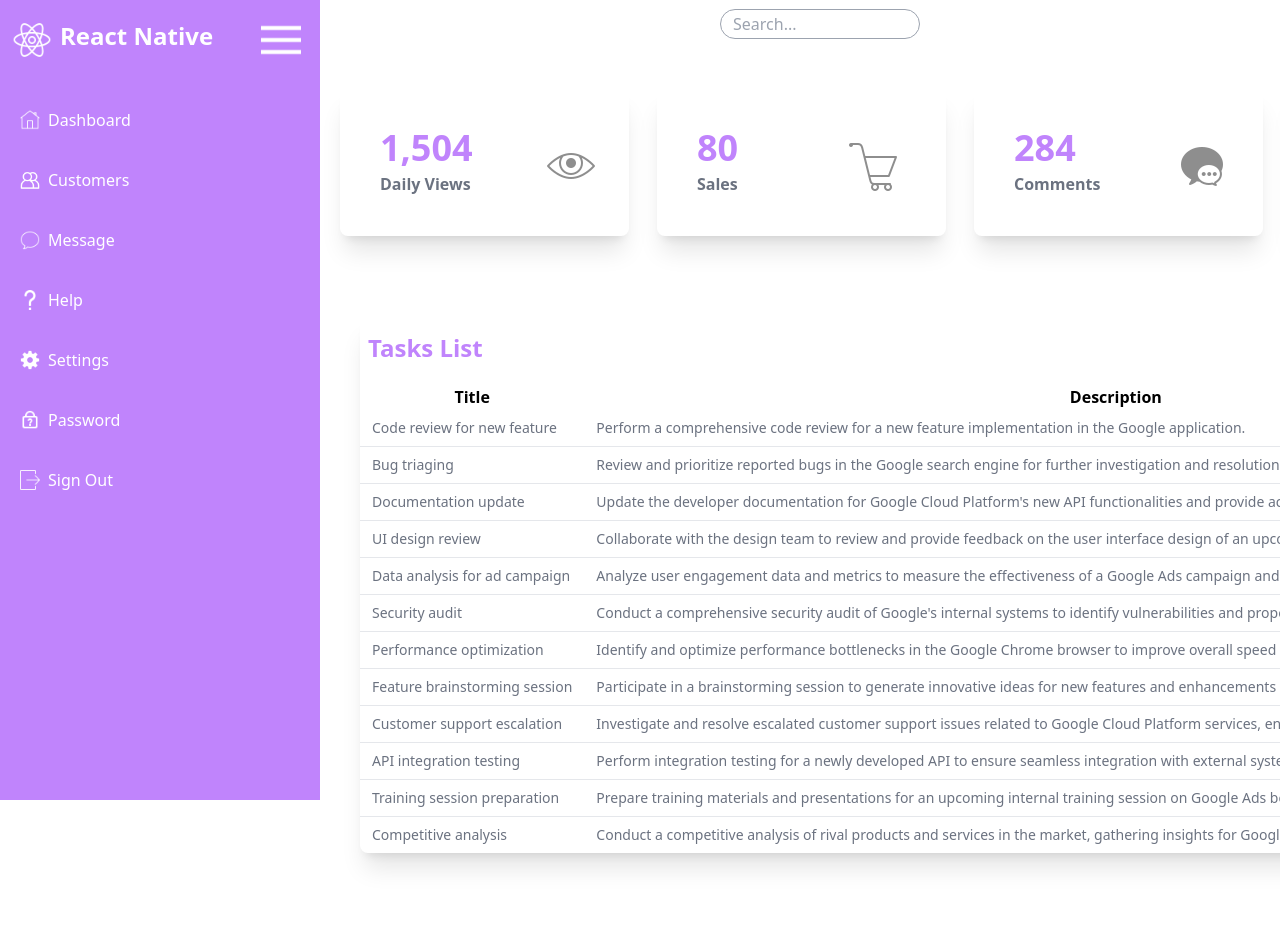
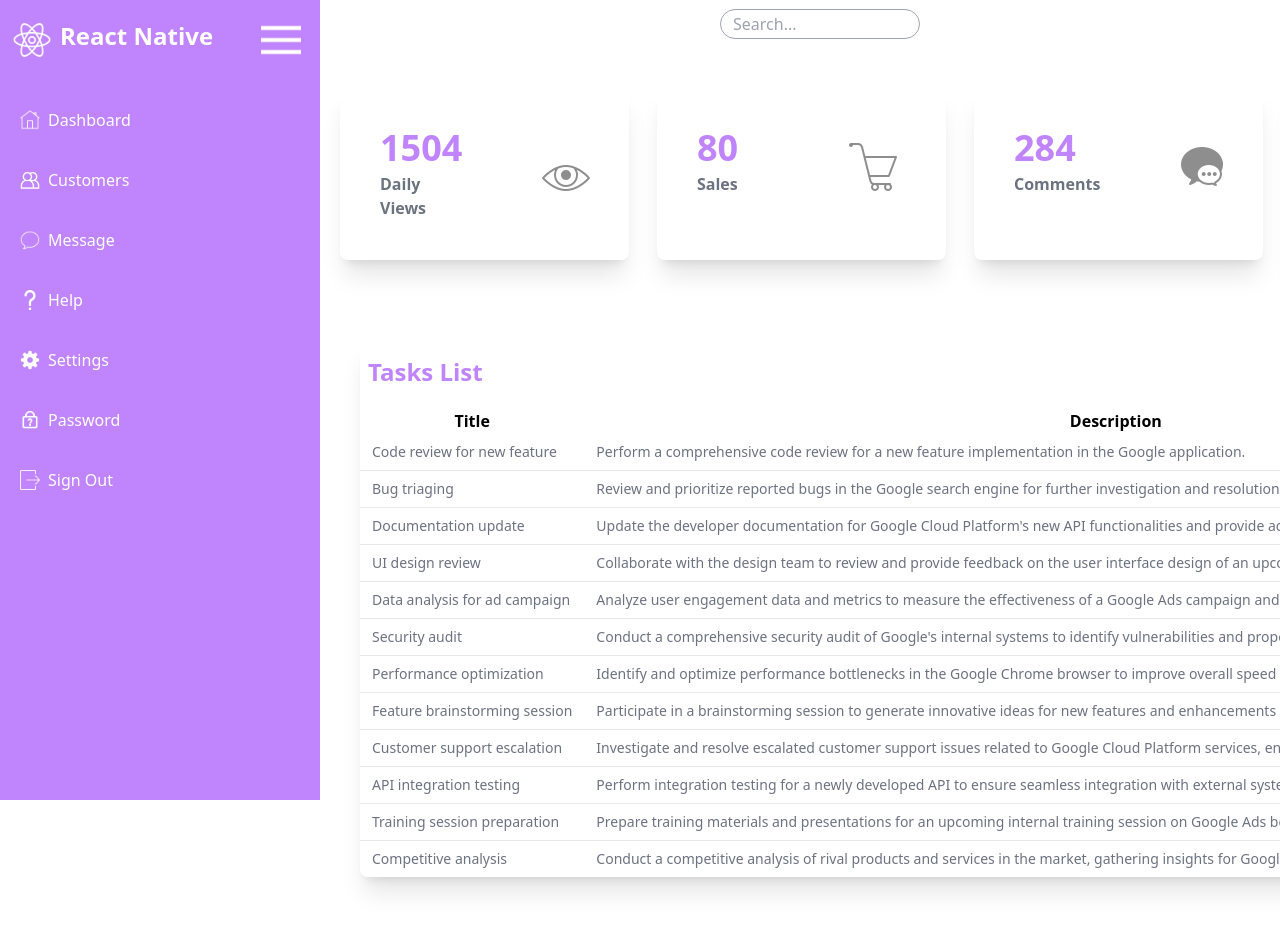
Before and after one commit to dbaron5/dashboard-react-project, a React (Vite) app in the folder dashboard-react-project/: page / in a window 1280 px wide. Shown: the top 930 px of the page. Built offline with nearby package versions, Linux system fonts and the light colour scheme.

Commit message:
moved arrays to App

```diff
--- a/dashboard-react-project/src/App.jsx
+++ b/dashboard-react-project/src/App.jsx
@@ -1,14 +1,173 @@
 import Nav from "./components/Nav";
 import Dashboard from "./components/Dashboard";
+import comments from "./assets/icon/comments.png";
+import daily_views from "./assets/icon/daily_views.png";
+import earning from "./assets/icon/earning.png";
+import sales from "./assets/icon/sales.png";
+import customers from "./assets/icon/users.png";
+import dashboard from "./assets/icon/home.png";
+import signOut from "./assets/icon/logout.png";
+import password from "./assets/icon/password.png";
+import message from "./assets/icon/speechbubble.png";
+import help from "./assets/icon/questionmark.png";
+import settings from "./assets/icon/settings.png";
+import { useState } from "react";
 
 function App() {
+  const statsArray = [
+    { name: "Daily Views", icon: daily_views, StatValue: 1504 },
+    { name: "Sales", icon: sales, StatValue: 80 },
+    { name: "Comments", icon: comments, StatValue: 284 },
+    { name: "Earning", icon: earning, StatValue: 7842 },
+  ];
+
+  const [stats, setStats] = useState(statsArray);
+
+  const usersArray = [
+    {
+      id: 1,
+      name: "John Doe",
+      title: "Software Engineer",
+    },
+    {
+      id: 2,
+      name: "Jane Smith",
+      title: "UX Designer",
+    },
+    {
+      id: 3,
+      name: "Michael Johnson",
+      title: "Quality Assurance Analyst",
+    },
+    {
+      id: 4,
+      name: "Sarah Williams",
+      title: "Technical Writer",
+    },
+  ];
+
+  const [users, setUsers] = useState(usersArray);
+
+  const tasksArray = [
+    {
+      id: 1,
+      title: "Code review for new feature",
+      state: "In Progress",
+      description:
+        "Perform a comprehensive code review for a new feature implementation in the Google application.",
+      assignee: 1,
+    },
+    {
+      id: 2,
+      title: "Bug triaging",
+      state: "Pending",
+      description:
+        "Review and prioritize reported bugs in the Google search engine for further investigation and resolution.",
+      assignee: 3,
+    },
+    {
+      id: 3,
+      title: "Documentation update",
+      state: "Completed",
+      description:
+        "Update the developer documentation for Google Cloud Platform's new API functionalities and provide accurate information for developers.",
+      assignee: 4,
+    },
+    {
+      id: 4,
+      title: "UI design review",
+      state: "In Progress",
+      description:
+        "Collaborate with the design team to review and provide feedback on the user interface design of an upcoming Google product.",
+      assignee: 2,
+    },
+    {
+      id: 5,
+      title: "Data analysis for ad campaign",
+      state: "Pending",
+      description:
+        "Analyze user engagement data and metrics to measure the effectiveness of a Google Ads campaign and make data-driven recommendations for optimization.",
+      assignee: 1,
+    },
+    {
+      id: 6,
+      title: "Security audit",
+      state: "Completed",
+      description:
+        "Conduct a comprehensive security audit of Google's internal systems to identify vulnerabilities and propose necessary security measures.",
+      assignee: 3,
+    },
+    {
+      id: 7,
+      title: "Performance optimization",
+      state: "In Progress",
+      description:
+        "Identify and optimize performance bottlenecks in the Google Chrome browser to improve overall speed and user experience.",
+      assignee: 1,
+    },
+    {
+      id: 8,
+      title: "Feature brainstorming session",
+      state: "Scheduled",
+      description:
+        "Participate in a brainstorming session to generate innovative ideas for new features and enhancements in Google Workspace applications.",
+      assignee: 2,
+    },
+    {
+      id: 9,
+      title: "Customer support escalation",
+      state: "In Progress",
+      description:
+        "Investigate and resolve escalated customer support issues related to Google Cloud Platform services, ensuring customer satisfaction.",
+      assignee: 4,
+    },
+    {
+      id: 10,
+      title: "API integration testing",
+      state: "Pending",
+      description:
+        "Perform integration testing for a newly developed API to ensure seamless integration with external systems and platforms.",
+      assignee: 1,
+    },
+    {
+      id: 11,
+      title: "Training session preparation",
+      state: "In Progress",
+      description:
+        "Prepare training materials and presentations for an upcoming internal training session on Google Ads best practices.",
+      assignee: 4,
+    },
+    {
+      id: 12,
+      title: "Competitive analysis",
+      state: "Completed",
+      description:
+        "Conduct a competitive analysis of rival products and services in the market, gathering insights for Google's strategic planning and product differentiation.",
+      assignee: 3,
+    },
+  ];
+
+  const [tasks, setTasks] = useState(tasksArray);
+
+  const linksArray = [
+    { name: "Dashboard", icon: dashboard },
+    { name: "Customers", icon: customers },
+    { name: "Message", icon: message },
+    { name: "Help", icon: help },
+    { name: "Settings", icon: settings },
+    { name: "Password", icon: password },
+    { name: "Sign Out", icon: signOut },
+  ];
+
+  const [links, setLinks] = useState(linksArray);
+
   return (
     <div className="flex h-100vh">
       <div>
-        <Nav />
+        <Nav links={links} />
       </div>
       <div className="w-full">
-        <Dashboard />
+        <Dashboard stats={stats} users={users} tasks={tasks} />
       </div>
     </div>
   );
--- a/dashboard-react-project/src/components/Dashboard.jsx
+++ b/dashboard-react-project/src/components/Dashboard.jsx
@@ -1,142 +1,10 @@
+/* eslint-disable react/prop-types */
 import Stats from "./Stats";
 import TaskTable from "./TaskTable";
 import UserTable from "./UserTable";
-import comments from "../assets/icon/comments.png";
-import daily_views from "../assets/icon/daily_views.png";
-import earning from "../assets/icon/earning.png";
-import sales from "../assets/icon/sales.png";
 import image0copy from "../assets/icon/image0copy.png";
 
-const Dashboard = () => {
-  const stats = [
-    { name: "Daily Views", icon: daily_views, StatValue: "1,504" },
-    { name: "Sales", icon: sales, StatValue: "80" },
-    { name: "Comments", icon: comments, StatValue: "284" },
-    { name: "Earning", icon: earning, StatValue: "7,842" },
-  ];
-
-  const users = [
-    {
-      id: 1,
-      name: "John Doe",
-      title: "Software Engineer",
-    },
-    {
-      id: 2,
-      name: "Jane Smith",
-      title: "UX Designer",
-    },
-    {
-      id: 3,
-      name: "Michael Johnson",
-      title: "Quality Assurance Analyst",
-    },
-    {
-      id: 4,
-      name: "Sarah Williams",
-      title: "Technical Writer",
-    },
-  ];
-
-  const tasks = [
-    {
-      id: 1,
-      title: "Code review for new feature",
-      state: "In Progress",
-      description:
-        "Perform a comprehensive code review for a new feature implementation in the Google application.",
-      assignee: 1,
-    },
-    {
-      id: 2,
-      title: "Bug triaging",
-      state: "Pending",
-      description:
-        "Review and prioritize reported bugs in the Google search engine for further investigation and resolution.",
-      assignee: 3,
-    },
-    {
-      id: 3,
-      title: "Documentation update",
-      state: "Completed",
-      description:
-        "Update the developer documentation for Google Cloud Platform's new API functionalities and provide accurate information for developers.",
-      assignee: 4,
-    },
-    {
-      id: 4,
-      title: "UI design review",
-      state: "In Progress",
-      description:
-        "Collaborate with the design team to review and provide feedback on the user interface design of an upcoming Google product.",
-      assignee: 2,
-    },
-    {
-      id: 5,
-      title: "Data analysis for ad campaign",
-      state: "Pending",
-      description:
-        "Analyze user engagement data and metrics to measure the effectiveness of a Google Ads campaign and make data-driven recommendations for optimization.",
-      assignee: 1,
-    },
-    {
-      id: 6,
-      title: "Security audit",
-      state: "Completed",
-      description:
-        "Conduct a comprehensive security audit of Google's internal systems to identify vulnerabilities and propose necessary security measures.",
-      assignee: 3,
-    },
-    {
-      id: 7,
-      title: "Performance optimization",
-      state: "In Progress",
-      description:
-        "Identify and optimize performance bottlenecks in the Google Chrome browser to improve overall speed and user experience.",
-      assignee: 1,
-    },
-    {
-      id: 8,
-      title: "Feature brainstorming session",
-      state: "Scheduled",
-      description:
-        "Participate in a brainstorming session to generate innovative ideas for new features and enhancements in Google Workspace applications.",
-      assignee: 2,
-    },
-    {
-      id: 9,
-      title: "Customer support escalation",
-      state: "In Progress",
-      description:
-        "Investigate and resolve escalated customer support issues related to Google Cloud Platform services, ensuring customer satisfaction.",
-      assignee: 4,
-    },
-    {
-      id: 10,
-      title: "API integration testing",
-      state: "Pending",
-      description:
-        "Perform integration testing for a newly developed API to ensure seamless integration with external systems and platforms.",
-      assignee: 1,
-    },
-    {
-      id: 11,
-      title: "Training session preparation",
-      state: "In Progress",
-      description:
-        "Prepare training materials and presentations for an upcoming internal training session on Google Ads best practices.",
-      assignee: 4,
-    },
-    {
-      id: 12,
-      title: "Competitive analysis",
-      state: "Completed",
-      description:
-        "Conduct a competitive analysis of rival products and services in the market, gathering insights for Google's strategic planning and product differentiation.",
-      assignee: 3,
-    },
-  ];
-
+const Dashboard = ({ stats, users, tasks }) => {
   return (
     <>
       <div className="flex items-center justify-between px-4 py-2 pb-10">
@@ -170,7 +38,7 @@
             <h1>Users</h1>
           </div>
           {users.map((user) => (
-            <UserTable key={user.title} user={user} />
+            <UserTable key={user.id} user={user} />
           ))}
         </div>
       </div>
--- a/dashboard-react-project/src/components/Nav.jsx
+++ b/dashboard-react-project/src/components/Nav.jsx
@@ -1,16 +1,10 @@
+/* eslint-disable react/prop-types */
 import { useState } from "react";
 import NavLink from "./Navbar/NavLink";
-import customers from "../assets/icon/users.png";
-import dashboard from "../assets/icon/home.png";
-import signOut from "../assets/icon/logout.png";
-import password from "../assets/icon/password.png";
-import message from "../assets/icon/speechbubble.png";
-import help from "../assets/icon/questionmark.png";
-import settings from "../assets/icon/settings.png";
 import reactNative from "../assets/icon/reactnative.png";
 import menu from "../assets/icon/menu.png";
 
-const Nav = () => {
+const Nav = ({ links }) => {
   const [isMenuOpen, setIsMenuOpen] = useState(true);
 
   const toggleMenu = () => {
@@ -22,16 +16,6 @@
   const menuIconClass = isMenuOpen
     ? "duration-300 ease-in-out h-10 w-10"
     : "duration-300 ease-in-out h-10 w-10 transform rotate-90";
-
-  const links = [
-    { name: "Dashboard", icon: dashboard },
-    { name: "Customers", icon: customers },
-    { name: "Message", icon: message },
-    { name: "Help", icon: help },
-    { name: "Settings", icon: settings },
-    { name: "Password", icon: password },
-    { name: "Sign Out", icon: signOut },
-  ];
 
   return (
     <nav className={`flex flex-col ${menuWidth} h-screen bg-lilac pl-3 gap-10`}>
```
